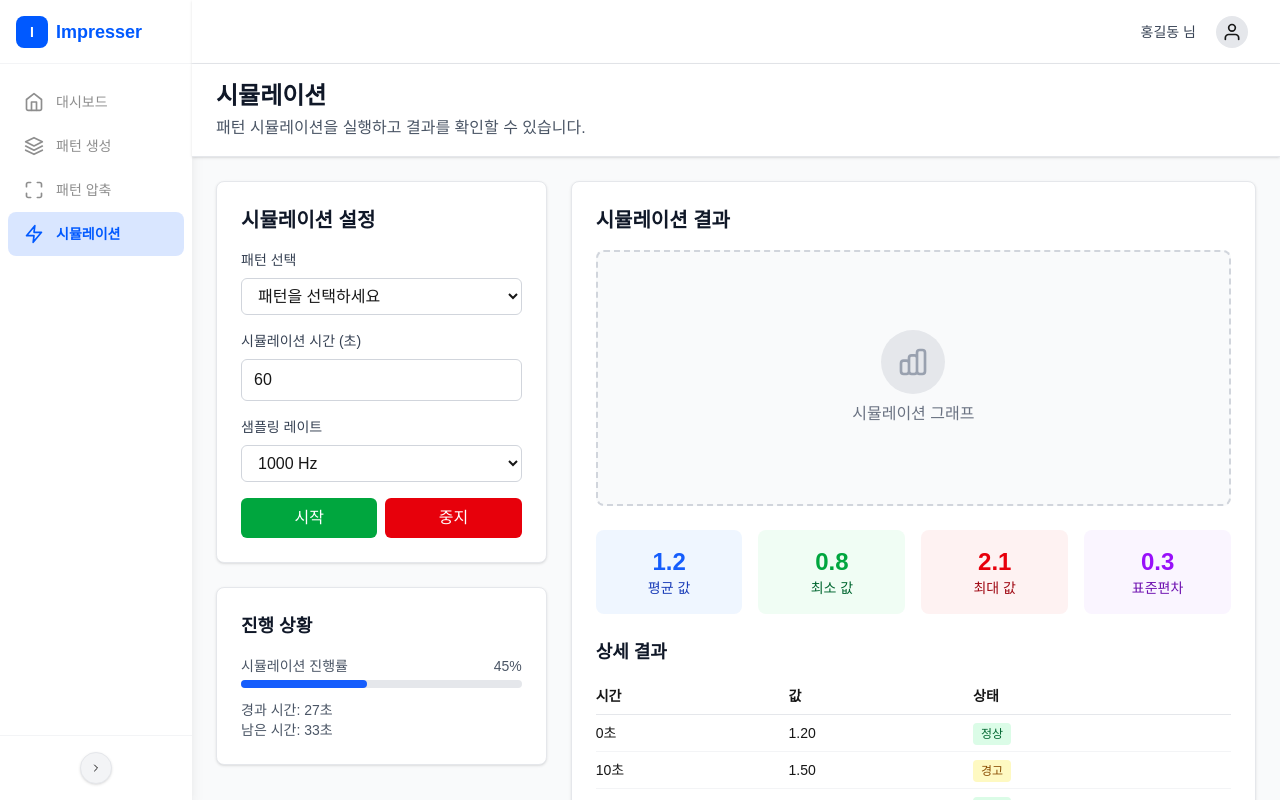
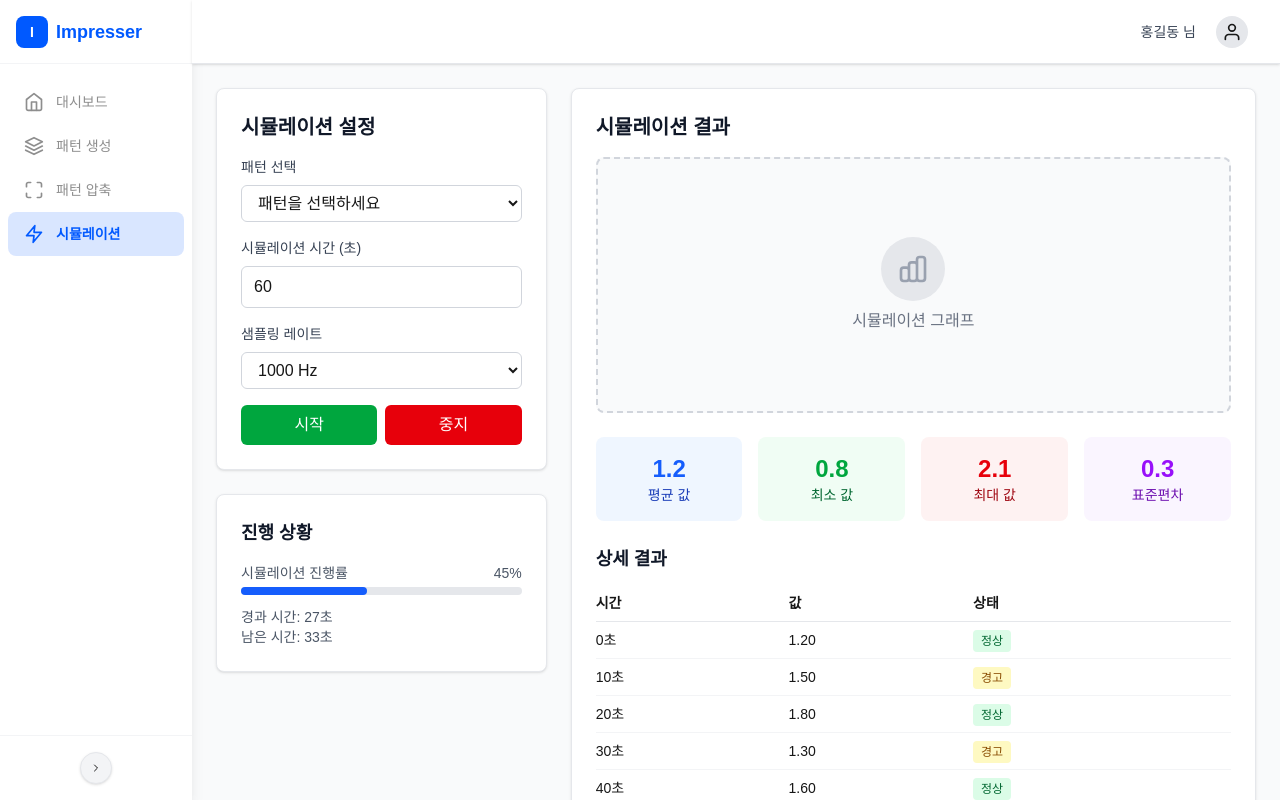
Before and after one commit to Impresser/impresser, a Next.js app in the folder frontend/: page /simulation in a window 1280 px wide. Built offline with nearby package versions, Linux system fonts and the light colour scheme.

Commit message:
[FE] 각 페이지에서 pagetitle 부분 삭제(생성 페이지 제외)
* feat: 페이지헤더(타이틀 부분) 삭제(imagegenerator.tsx 제외)

* feat: sidebar.tsx 사이드바 접었을 때에도 아이콘 크기 고정되게 변경

```diff
--- a/frontend/src/app/dashboard/page.tsx
+++ b/frontend/src/app/dashboard/page.tsx
@@ -14,14 +14,6 @@ export default function DashboardPage() {
       <div className="flex-1 flex flex-col">
         {/* Navigation Bar */}
         <Navbar userName="홍길동" />
-
-        {/* Page Header */}
-        <header className="bg-white shadow-sm border-b border-gray-200 px-6 py-4">
-          <h1 className="text-2xl font-bold text-gray-900">대시보드</h1>
-          <p className="text-gray-600 mt-1">
-            전체 시스템 현황을 확인할 수 있습니다.
-          </p>
-        </header>
 
         {/* Content */}
         <main className="flex-1 p-6 overflow-y-auto">
--- a/frontend/src/app/imagecompressor/page.tsx
+++ b/frontend/src/app/imagecompressor/page.tsx
@@ -14,14 +14,6 @@ export default function ImageCompressorPage() {
       <div className="flex-1 flex flex-col">
         {/* Navigation Bar */}
         <Navbar userName="홍길동" />
-
-        {/* Page Header */}
-        <header className="bg-white shadow-sm border-b border-gray-200 px-6 py-4">
-          <h1 className="text-2xl font-bold text-gray-900">패턴 압축</h1>
-          <p className="text-gray-600 mt-1">
-            패턴 파일을 압축하여 용량을 줄일 수 있습니다.
-          </p>
-        </header>
 
         {/* Content */}
         <main className="flex-1 p-6 overflow-y-auto">
--- a/frontend/src/app/simulation/page.tsx
+++ b/frontend/src/app/simulation/page.tsx
@@ -14,14 +14,6 @@ export default function SimulationPage() {
       <div className="flex-1 flex flex-col">
         {/* Navigation Bar */}
         <Navbar userName="홍길동" />
-
-        {/* Page Header */}
-        <header className="bg-white shadow-sm border-b border-gray-200 px-6 py-4">
-          <h1 className="text-2xl font-bold text-gray-900">시뮬레이션</h1>
-          <p className="text-gray-600 mt-1">
-            패턴 시뮬레이션을 실행하고 결과를 확인할 수 있습니다.
-          </p>
-        </header>
 
         {/* Content */}
         <main className="flex-1 p-6 overflow-y-auto">
--- a/frontend/src/components/layout/sidebar.tsx
+++ b/frontend/src/components/layout/sidebar.tsx
@@ -209,7 +209,9 @@ export default function Sidebar() {
               <div
                 className={`flex items-center ${isCollapsed ? 'justify-center w-full' : 'space-x-3'}`}
               >
-                <IconComponent />
+                <div className="w-5 h-5 flex items-center justify-center flex-shrink-0">
+                  <IconComponent />
+                </div>
                 {!isCollapsed && <span className="text-sm">{item.name}</span>}
               </div>
             </a>
```
